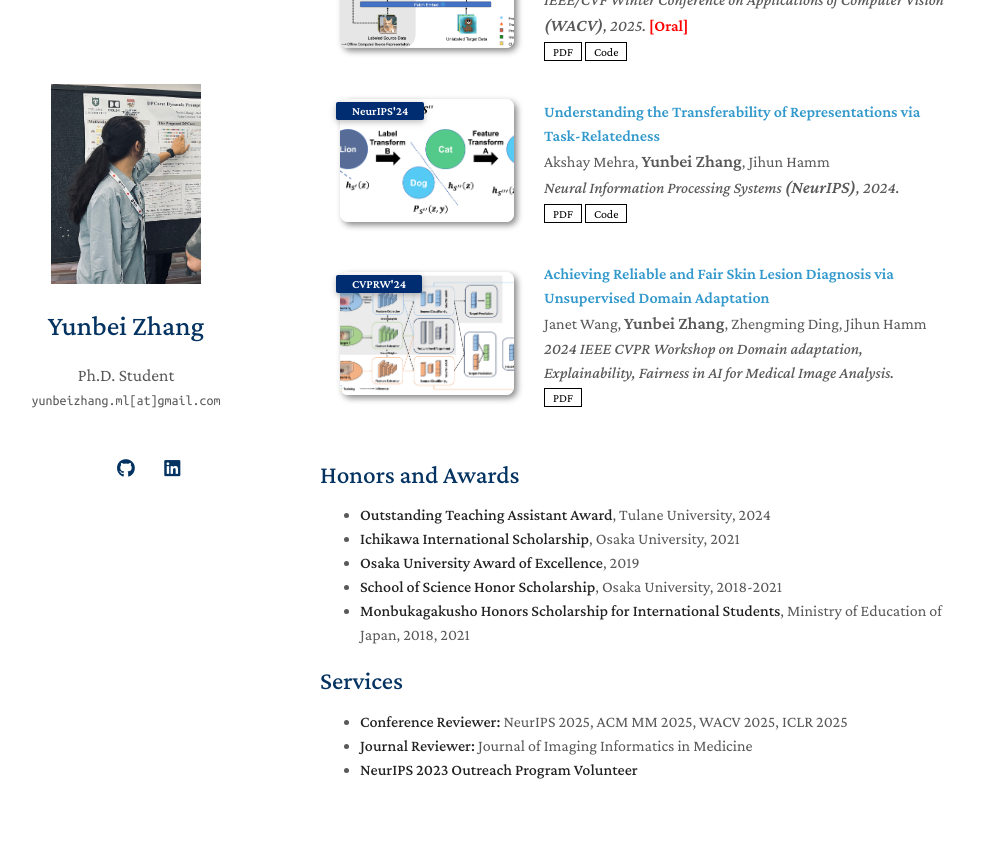
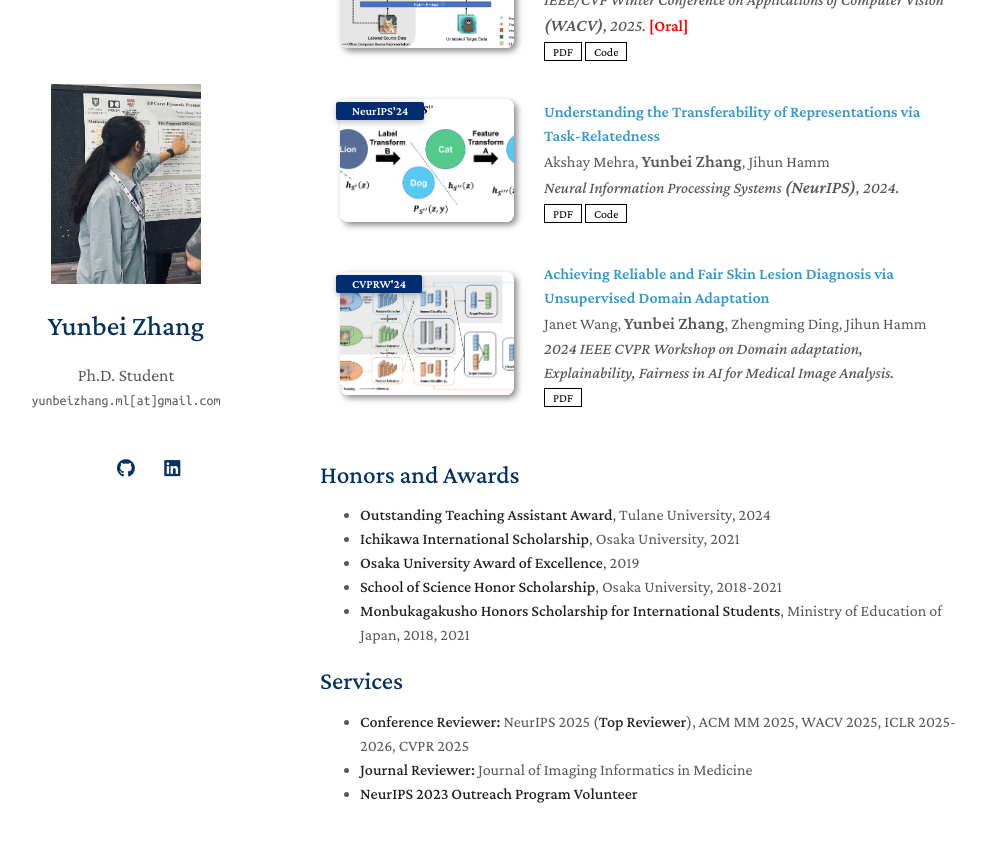
Before and after one commit to yunbeizhang/yunbeizhang.github.io, a Jekyll site: the page built from index.md, in a window 1280 px wide and 900 px high, scrolled down 1823 px. Shown: the top 842 px of the window, without its empty margins (150-1136 px from the left). Built offline with Jekyll 4.4.1, drawn with Linux system fonts in a browser that asks for light colours; a style sheet for code colours, icons or effects is not loaded; our own code applies the rules of GitHub Pages for plain Markdown files.

Commit message:
Update conference reviewer status and add CVPR 2025

```diff
--- a/_includes/services.md
+++ b/_includes/services.md
@@ -1,5 +1,5 @@
 ## Services
 
-- **Conference Reviewer:** NeurIPS 2025, ACM MM 2025, WACV 2025, ICLR 2025
+- **Conference Reviewer:** NeurIPS 2025 (**Top Reviewer**), ACM MM 2025, WACV 2025, ICLR 2025-2026, CVPR 2025
 - **Journal Reviewer:** Journal of Imaging Informatics in Medicine
 - **NeurIPS 2023 Outreach Program Volunteer**
```
